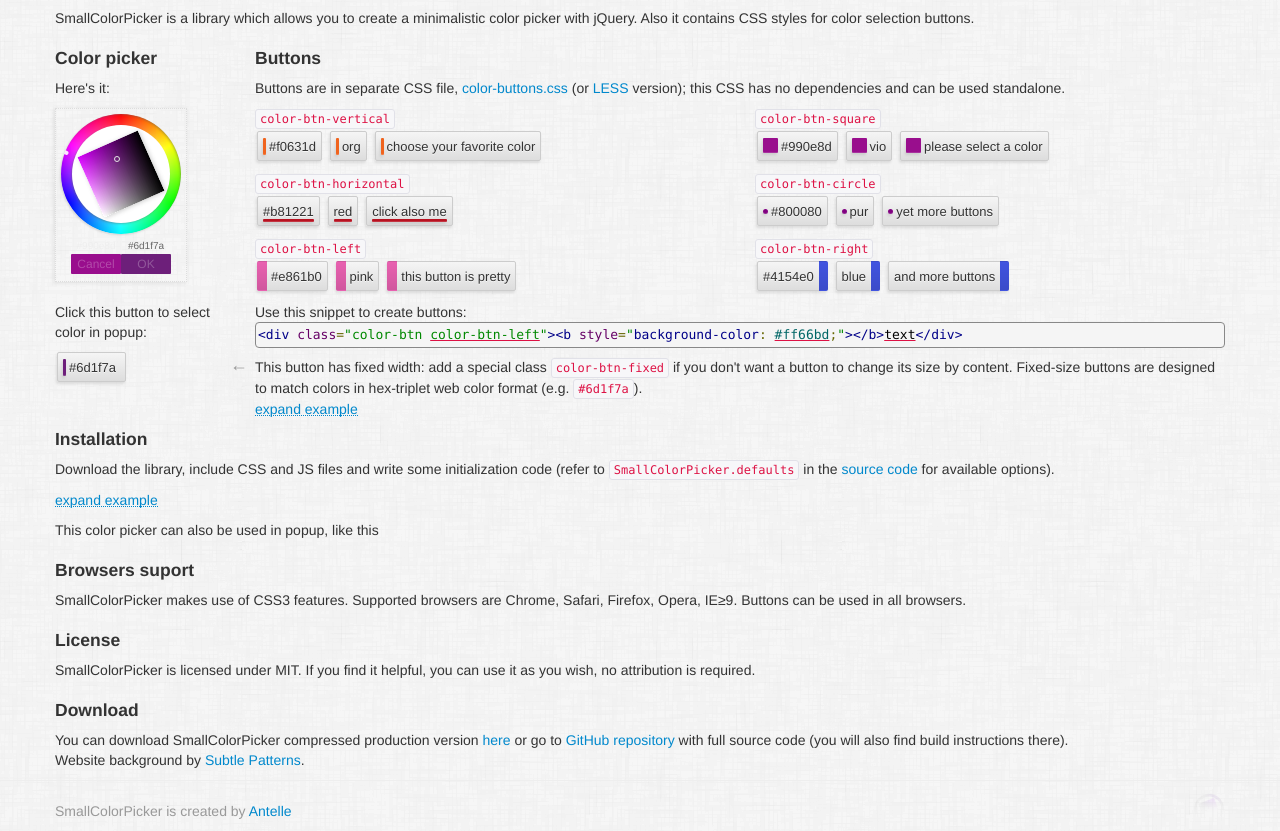
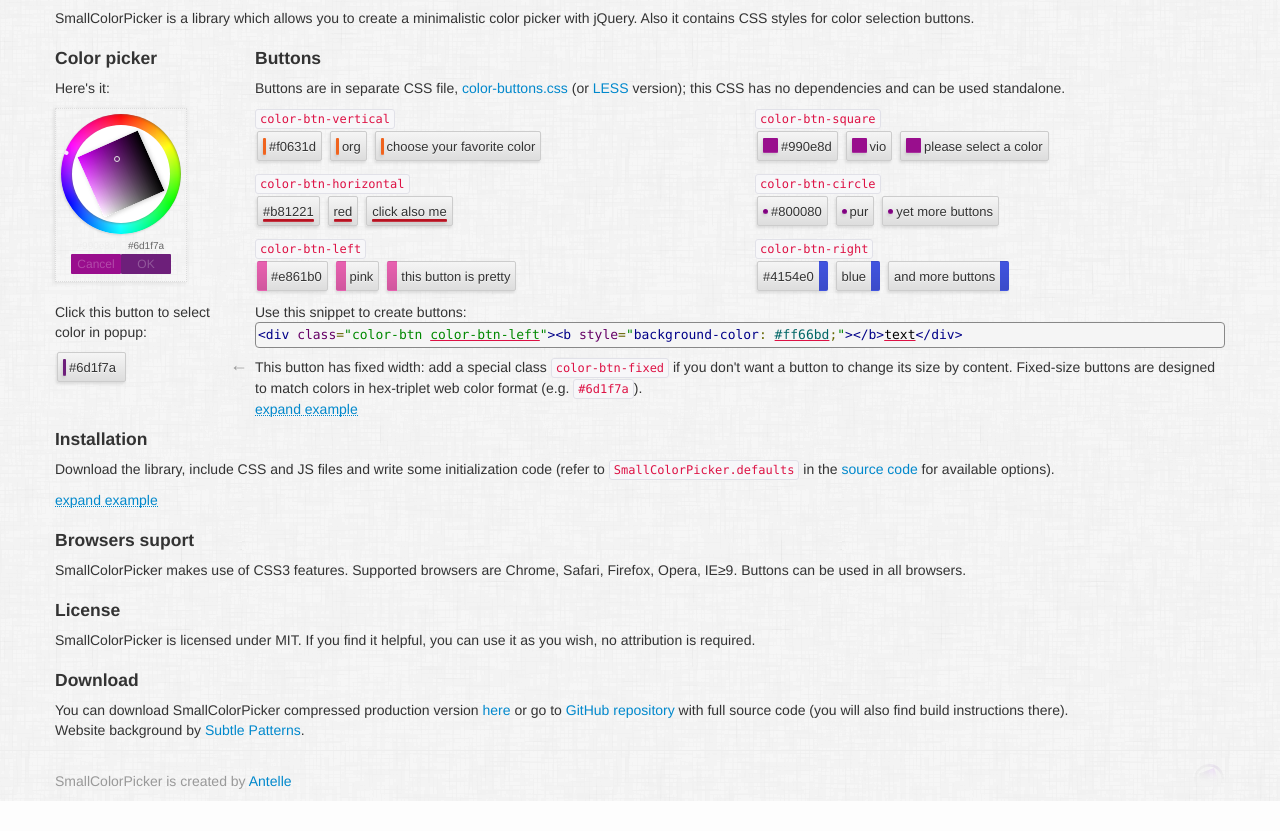
Before and after one commit to antelle/small-color-picker, a plain HTML site: page index.html in a window 1280 px wide. Shown: the part 53-884 px from the top of the page. After the commit the page ends 854 px from the top, so only its background shows below. Drawn offline with Linux system fonts and the light colour scheme.

Commit message:
text fix

```diff
--- a/index.html
+++ b/index.html
@@ -155,7 +155,6 @@
     }
 });
 colorPicker.show();</pre>
-                    <p>This color picker can also be used in popup, like this</p>
                 </div>
             </div>
             <div class="row">
```
